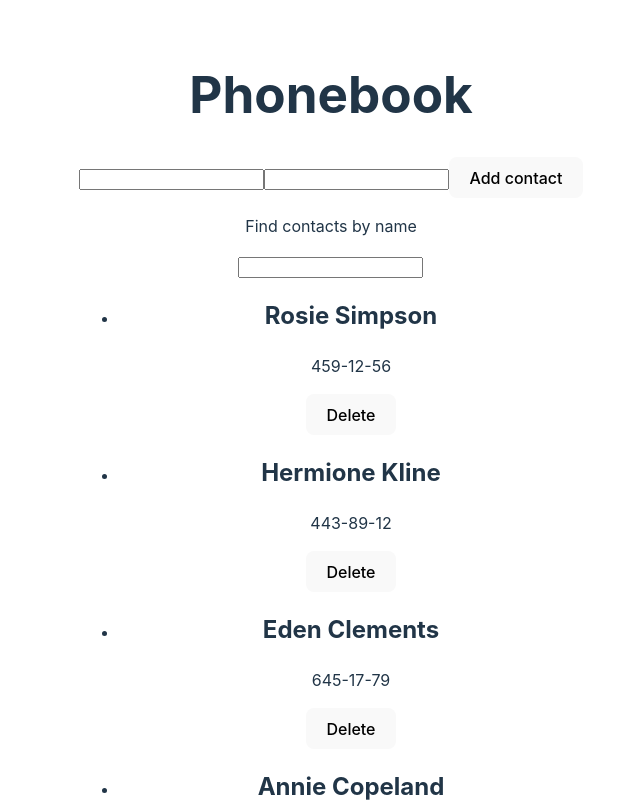
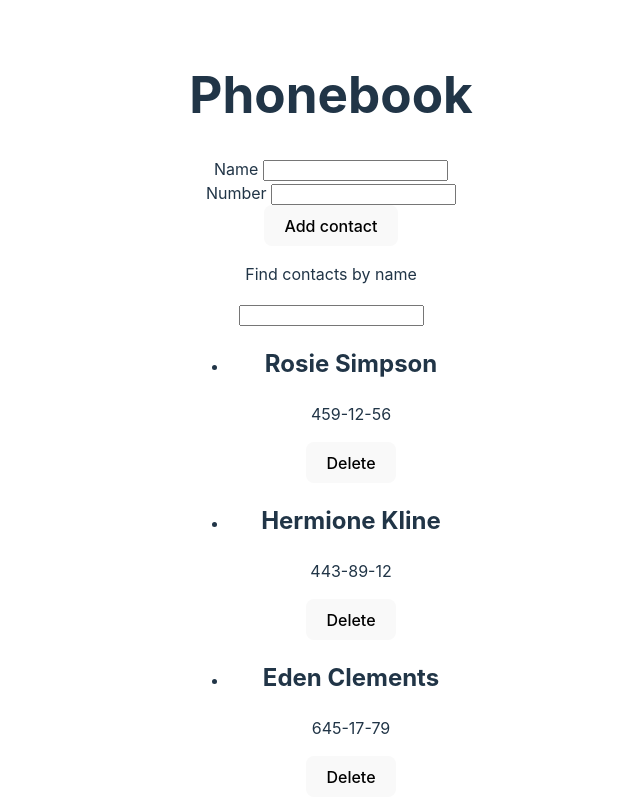
Before and after one commit to Maiia11/goit-react-hw-03, a React (Vite) app: page / in a window 1280 px wide. Shown: the top 802 px of the page, without its empty margins (309-949 px from the left). Built offline with nearby package versions, Linux system fonts and the light colour scheme.

Commit message:
add validation

```diff
--- a/package.json
+++ b/package.json
@@ -10,8 +10,11 @@
     "preview": "vite preview"
   },
   "dependencies": {
+    "formik": "^2.4.6",
+    "nanoid": "^5.0.7",
     "react": "^18.2.0",
-    "react-dom": "^18.2.0"
+    "react-dom": "^18.2.0",
+    "yup": "^1.4.0"
   },
   "devDependencies": {
     "@types/react": "^18.2.66",
--- a/src/components/ConactForm/ContactForm.jsx
+++ b/src/components/ConactForm/ContactForm.jsx
@@ -1,25 +1,53 @@
+import { ErrorMessage, Field, Form, Formik } from "formik";
+import { nanoid } from "nanoid";
+import { useId } from "react";
+import * as Yup from 'yup';
+
+const contactSchema = Yup.object().shape({
+  name: Yup.string().min(3, "Too short").max(50, "Too long").required('required'),
+  number: Yup.string().min(3, "Too short").max(50, "Too long").required('required')
+})
+
+
+
+const initialValues = {
+  name: "",
+  number: ""
+};
 
 
 function ContactForm({onAdd}) {
 
-  const handleSubmit = e => {
-    e.preventDefault();
+  const handleSubmit = (values, actions) => {
     onAdd({
-      id: Date.now(),
-      name: e.target.elements.text.value,
-      number:e.target.elements.number.value
-    })
-    e.target.reset()
+      id: nanoid(),
+      name: values.name,
+      number: values.number
+
+    } );
+    actions.resetForm();
 
   }
+  const nameFieldName = useId();
+  const nameFieldNumber = useId();
 
 
   return (
-    <form onSubmit={handleSubmit}>
-      <input type="text" name="text" />
-      <input type="text" name="number" />
+    <Formik initialValues={initialValues} onSubmit={handleSubmit} validationSchema={contactSchema}>
+      <Form >
+        <div>
+        <label htmlFor={nameFieldName}> Name </label>
+          <Field type="text" name="name" id={nameFieldName} />
+          <ErrorMessage name="name" component='span'/>
+        </div>
+        <div>
+        <label htmlFor={nameFieldNumber}> Number </label>
+          <Field type="text" name="number" id={nameFieldNumber} />
+         <ErrorMessage name="number" component="span"/>
+          </div>
       <button type="submit">Add contact</button>
-    </form>
+      </Form>
+      </Formik>
   )
 }
 
--- a/src/components/SearchBox/SearchBox.jsx
+++ b/src/components/SearchBox/SearchBox.jsx
@@ -1,4 +1,3 @@
-
 
 function SearchBox({value, onFilter}) {
   return (
```
Also changed, not shown: 1 other file (tests, documents, lock files or other folders).
